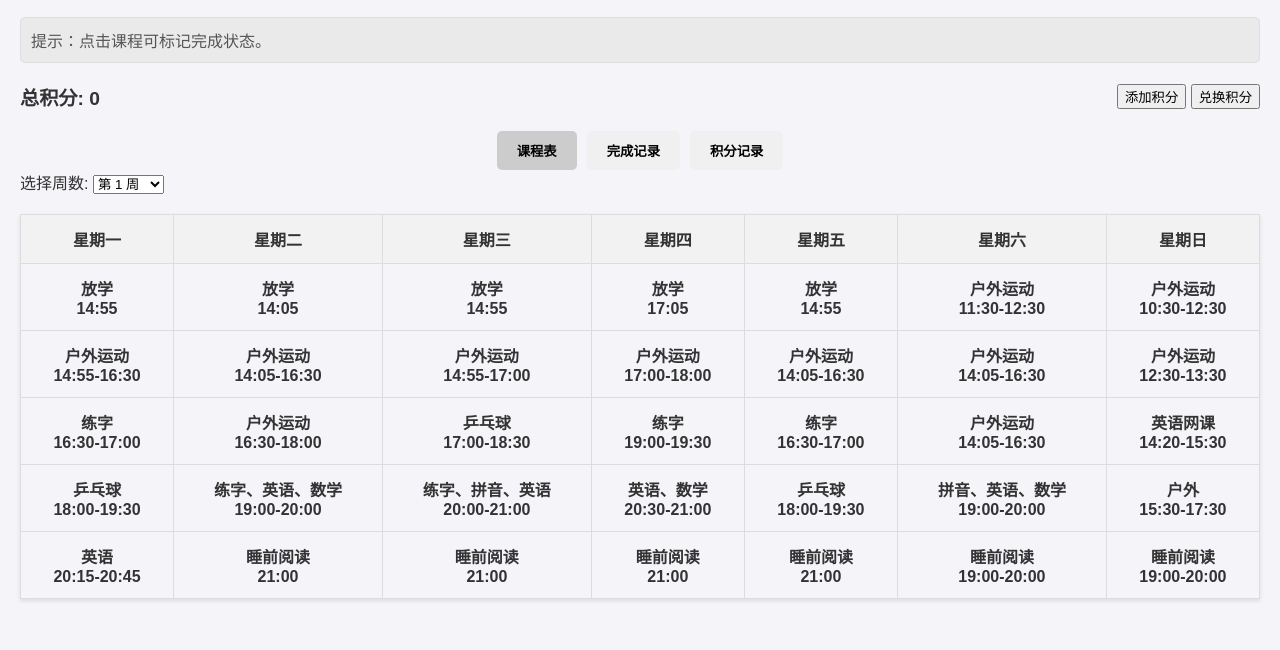
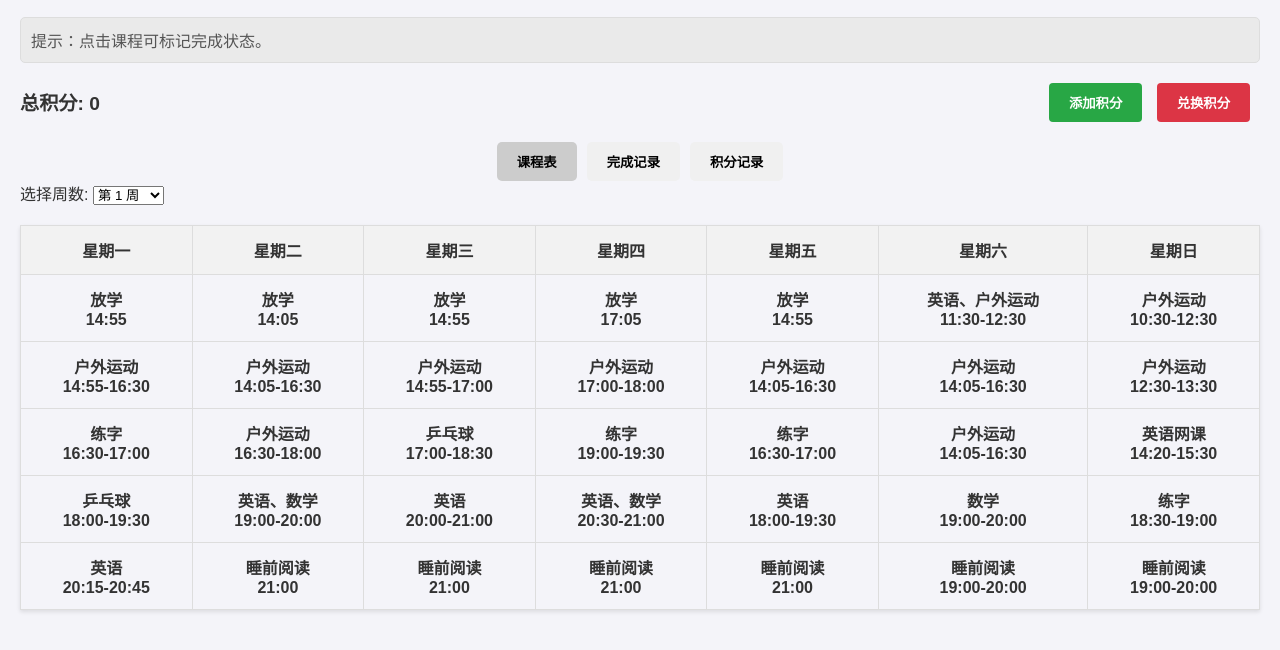
Before and after one commit to xli2289/timetable, a plain HTML site: page index.html in a window 1280 px wide. Shown: the part 58-708 px from the top of the page. Drawn offline with Linux system fonts and the light colour scheme.

Commit message:
调整课表

```diff
--- a/index.html
+++ b/index.html
@@ -235,6 +235,26 @@
             border-bottom: 1px solid #ddd;
             font-weight: bold;
         }
+        .action-buttons button {
+            padding: 10px 20px;
+            border: none;
+            border-radius: 4px;
+            cursor: pointer;
+            font-weight: bold;
+            margin-right: 10px;
+        }
+        .action-buttons .add-points-button {
+            background-color: #28a745;
+            color: white;
+        }
+        .action-buttons .exchange-button {
+            background-color: #dc3545;
+            color: white;
+        }
+        .action-buttons .add-points-button:hover,
+        .action-buttons .exchange-button:hover {
+            opacity: 0.8;
+        }
     </style>
 </head>
 <body>
@@ -248,9 +268,9 @@
         <div class="total-points" id="total-points">
             总积分: <span id="points-count">0</span>
         </div>
-        <div>
-            <button class="exchange-button-container primary-button" onclick="openAddPointsModal()">添加积分</button>
-            <button class="exchange-button-container primary-button" onclick="openExchangeModal()">兑换积分</button>
+        <div class="action-buttons">
+            <button class="add-points-button primary-button" onclick="openAddPointsModal()">添加积分</button>
+            <button class="exchange-button primary-button" onclick="openExchangeModal()">兑换积分</button>
         </div>
     </div>
 
@@ -361,10 +381,10 @@
 
     <script>
         const scheduleData = [
-            ["放学\n14:55", "放学\n14:05", "放学\n14:55", "放学\n17:05", "放学\n14:55", "户外运动\n11:30-12:30", "户外运动\n10:30-12:30"],
+            ["放学\n14:55", "放学\n14:05", "放学\n14:55", "放学\n17:05", "放学\n14:55", "英语、户外运动\n11:30-12:30", "户外运动\n10:30-12:30"],
             ["户外运动\n14:55-16:30", "户外运动\n14:05-16:30", "户外运动\n14:55-17:00", "户外运动\n17:00-18:00", "户外运动\n14:05-16:30", "户外运动\n14:05-16:30", "户外运动\n12:30-13:30"],
             ["练字\n16:30-17:00", "户外运动\n16:30-18:00", "乒乓球\n17:00-18:30", "练字\n19:00-19:30", "练字\n16:30-17:00", "户外运动\n14:05-16:30", "英语网课\n14:20-15:30"],
-            ["乒乓球\n18:00-19:30", "练字、英语、数学\n19:00-20:00", "练字、拼音、英语\n20:00-21:00", "英语、数学\n20:30-21:00", "乒乓球\n18:00-19:30", "拼音、英语、数学\n19:00-20:00", "户外\n15:30-17:30"],
+            ["乒乓球\n18:00-19:30", "英语、数学\n19:00-20:00", "英语\n20:00-21:00", "英语、数学\n20:30-21:00", "英语\n18:00-19:30", "数学\n19:00-20:00", "练字\n18:30-19:00"],
             ["英语\n20:15-20:45", "睡前阅读\n21:00", "睡前阅读\n21:00", "睡前阅读\n21:00", "睡前阅读\n21:00", "睡前阅读\n19:00-20:00", "睡前阅读\n19:00-20:00"]
         ];
 
```
